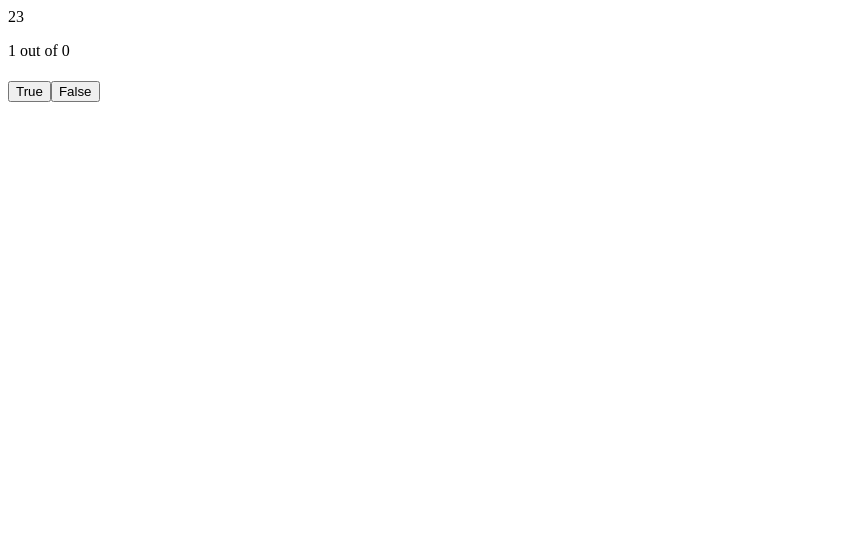
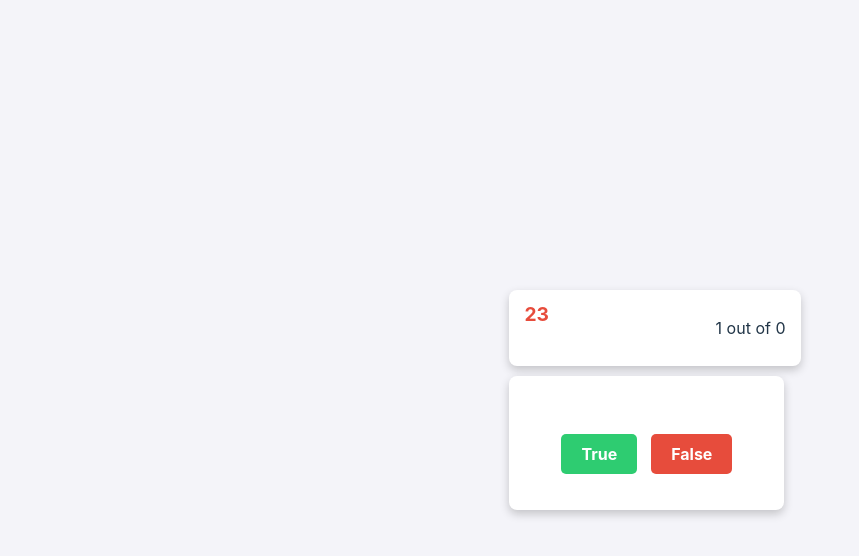
Before and after one commit to Roamer15/quiz-game-redux, a React (Vite) app: page /quizpage/1 in a window 1280 px wide. Shown: the top 556 px of the page, without its empty margins (0-859 px from the left). Built offline with nearby package versions, Linux system fonts and the light colour scheme; the HTML template or start-up script is replaced by a standard one.

Commit message:
Styling of quiz app redone with redux

```diff
--- a/src/index.css
+++ b/src/index.css
@@ -0,0 +1,280 @@
+:root {
+    font-family: Inter, system-ui, Avenir, Helvetica, Arial, sans-serif;
+    line-height: 1.5;
+    font-weight: 400;
+
+    color-scheme: light dark;
+    color: rgba(255, 255, 255, 0.87);
+    background-color: #242424;
+
+    font-synthesis: none;
+    text-rendering: optimizeLegibility;
+    -webkit-font-smoothing: antialiased;
+    -moz-osx-font-smoothing: grayscale;
+  }
+
+  a {
+    font-weight: 500;
+    color: #646cff;
+    text-decoration: inherit;
+  }
+  a:hover {
+    color: #535bf2;
+  }
+
+  body {
+    margin: 0;
+    display: flex;
+    place-items: center;
+    justify-content: center;
+    min-width: 320px;
+    min-height: 100vh;
+    background: #f4f4f9;
+  }
+
+  h1 {
+    font-size: 3.2em;
+    line-height: 1.1;
+  }
+
+  button {
+    border-radius: 8px;
+    border: 1px solid transparent;
+    padding: 0.6em 1.2em;
+    font-size: 1em;
+    font-weight: 500;
+    font-family: inherit;
+    background-color: #1a1a1a;
+    cursor: pointer;
+    transition: border-color 0.25s;
+  }
+  button:hover {
+    border-color: #646cff;
+  }
+  button:focus,
+  button:focus-visible {
+    outline: 4px auto -webkit-focus-ring-color;
+  }
+
+  @media (prefers-color-scheme: light) {
+    :root {
+      color: #213547;
+      background-color: #ffffff;
+    }
+    a:hover {
+      color: #747bff;
+    }
+    button {
+      background-color: #f9f9f9;
+    }
+  }
+
+
+  /* Center the card and add padding */
+  .container {
+    display: flex;
+    align-items: center;
+    justify-content: center;
+  }
+
+  /* Loading screen styling */
+  .load-screen {
+    font-size: 1.5rem;
+    font-weight: bold;
+    color: #555;
+  }
+
+  /* Styling for the intro container */
+  .intro {
+    background: white;
+    padding: 2rem;
+    border-radius: 8px;
+    box-shadow: 0px 4px 10px rgba(0, 0, 0, 0.2);
+    text-align: center;
+    max-width: 500px;
+    width: 90%;
+  }
+
+  /* Heading styles */
+  .intro h1 {
+    font-size: 1.8rem;
+    color: #333;
+    margin-bottom: 0.5rem;
+  }
+
+  .intro h3 {
+    font-size: 1.2rem;
+    color: #666;
+    margin-bottom: 1rem;
+  }
+
+  /* Paragraph styles */
+  .intro p {
+    font-size: 1rem;
+    color: #444;
+    margin-bottom: 0.5rem;
+  }
+
+  /* Button styles */
+  .btn-first {
+    display: inline-block;
+    padding: 12px 20px;
+    font-size: 1rem;
+    font-weight: bold;
+    color: white;
+    background: #4a90e2;
+    border: none;
+    border-radius: 5px;
+    cursor: pointer;
+    margin-top: 1rem;
+    transition: background 0.3s ease;
+  }
+
+  .btn-first:hover {
+    background: #357abf;
+  }
+
+  /* Top section for timer and progress */
+  .top {
+    display: flex;
+    justify-content: space-between;
+    width: 100%;
+    max-width: 500px;
+    padding: 10px 15px;
+    background: white;
+    border-radius: 8px;
+    box-shadow: 0px 4px 10px rgba(0, 0, 0, 0.2);
+    margin-bottom: 10px;
+  }
+
+  .time {
+    font-size: 1.2rem;
+    font-weight: bold;
+    color: #e74c3c;
+  }
+
+  /* Question container */
+  .question-info {
+    background: white;
+    padding: 20px;
+    border-radius: 8px;
+    box-shadow: 0px 4px 10px rgba(0, 0, 0, 0.2);
+    text-align: center;
+    max-width: 500px;
+    width: 90%;
+  }
+
+  .question-info h3 {
+    font-size: 1.4rem;
+    color: #2c3e50;
+    margin-bottom: 5px;
+  }
+
+  .question-info h4 {
+    font-size: 1rem;
+    color: #7f8c8d;
+    margin-bottom: 10px;
+    text-transform: capitalize;
+  }
+
+  .question-info p {
+    font-size: 1.1rem;
+    color: #444;
+    margin-bottom: 15px;
+  }
+
+  /* Buttons */
+  .btn {
+    display: flex;
+    justify-content: space-around;
+    margin-top: 10px;
+  }
+
+  .correct, .wrong {
+    padding: 10px 20px;
+    font-size: 1rem;
+    font-weight: bold;
+    border: none;
+    border-radius: 5px;
+    cursor: pointer;
+    transition: background 0.3s ease;
+  }
+
+  .correct {
+    background: #2ecc71;
+    color: white;
+  }
+
+  .correct:hover {
+    background: #27ae60;
+  }
+
+  .wrong {
+    background: #e74c3c;
+    color: white;
+  }
+
+  .wrong:hover {
+    background: #c0392b;
+  }
+
+  /* Center the result card */
+  .result-container {
+    display: flex;
+    flex-direction: column;
+    align-items: center;
+    justify-content: center;
+    height: 100vh;
+    width: 100%;
+    background: #f4f4f9;
+    padding: 20px;
+    text-align: center;
+  }
+
+  /* Score text styling */
+  .result-container h3 {
+    font-size: 1.5rem;
+    color: #2c3e50;
+    margin-bottom: 10px;
+  }
+
+  /* Displaying answers */
+  .display {
+    background: white;
+    padding: 10px;
+    margin: 10px 0;
+    border-radius: 8px;
+    box-shadow: 0px 4px 10px rgba(0, 0, 0, 0.2);
+    text-align: left;
+    max-width: 500px;
+    width: 90%;
+  }
+
+  .display p {
+    font-size: 1rem;
+    color: #444;
+    margin: 5px 0;
+  }
+
+  /* Restart button */
+  .btn {
+    display: flex;
+    padding: 1rem 2rem;
+    font-size: 1rem;
+    font-weight: bold;
+    color: white;
+    justify-content: space-between;
+    border: none;
+    cursor: pointer;
+    margin-top: 15px;
+    transition: background 0.3s ease;
+  }
+
+  .top {
+    width: 100%;
+  }
+
+  .btn-restart {
+    background-color: #4a90e2;
+    color: #fff;
+  }
--- a/src/pages/QuizPage.jsx
+++ b/src/pages/QuizPage.jsx
@@ -9,8 +9,6 @@ function QuizPage() {
     const { number: num } = useParams()
     const number = parseInt(num, 10)
 
-    console.log(number)
-
     const dispatch = useDispatch()
 
     const questions = useSelector((state) => state.quiz.questions)
@@ -19,8 +17,7 @@ function QuizPage() {
 
     const handleNextQuestion = (question, answer) => {
         const newQuestionA = { ...question, userAnswer: answer }
-        console.log(answer)
-        console.log(newQuestionA)
+
        dispatch(addAnswer(newQuestionA))
 
         if (number === questions.length - 1) {
@@ -28,7 +25,6 @@ function QuizPage() {
           return navigate('/results')
         }
         navigate(`/quizpage/${number + 1}`)
-        console.log(number)
     }
 
     useEffect(() => {
@@ -42,10 +38,9 @@ function QuizPage() {
 
         if (duration === 0) {
           handleNextQuestion(questions[number], '')
+          setDuration(30)
         }
       }, [duration])
-
-      console.log(questions[number])
 
       return (
         <QuestionCard
```
